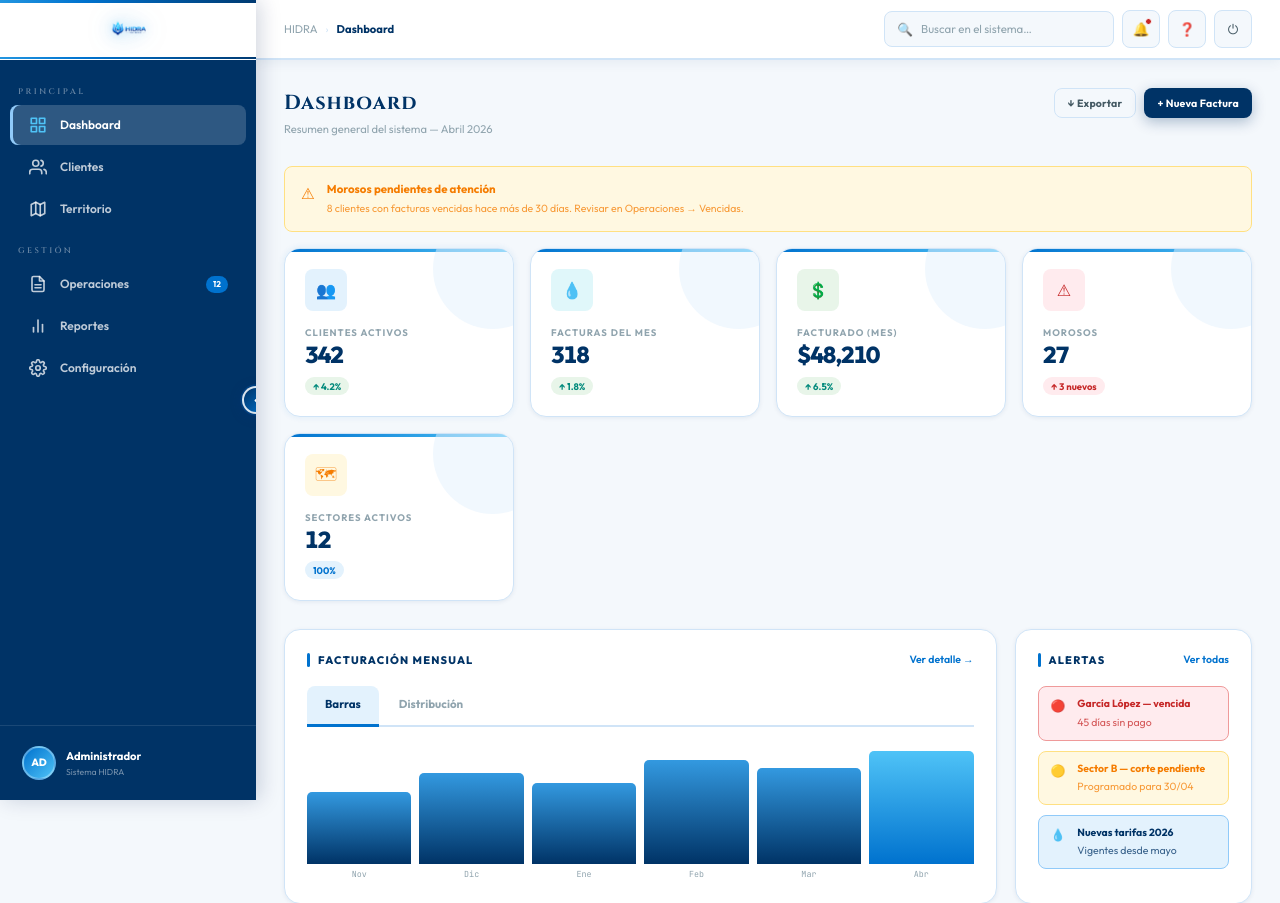
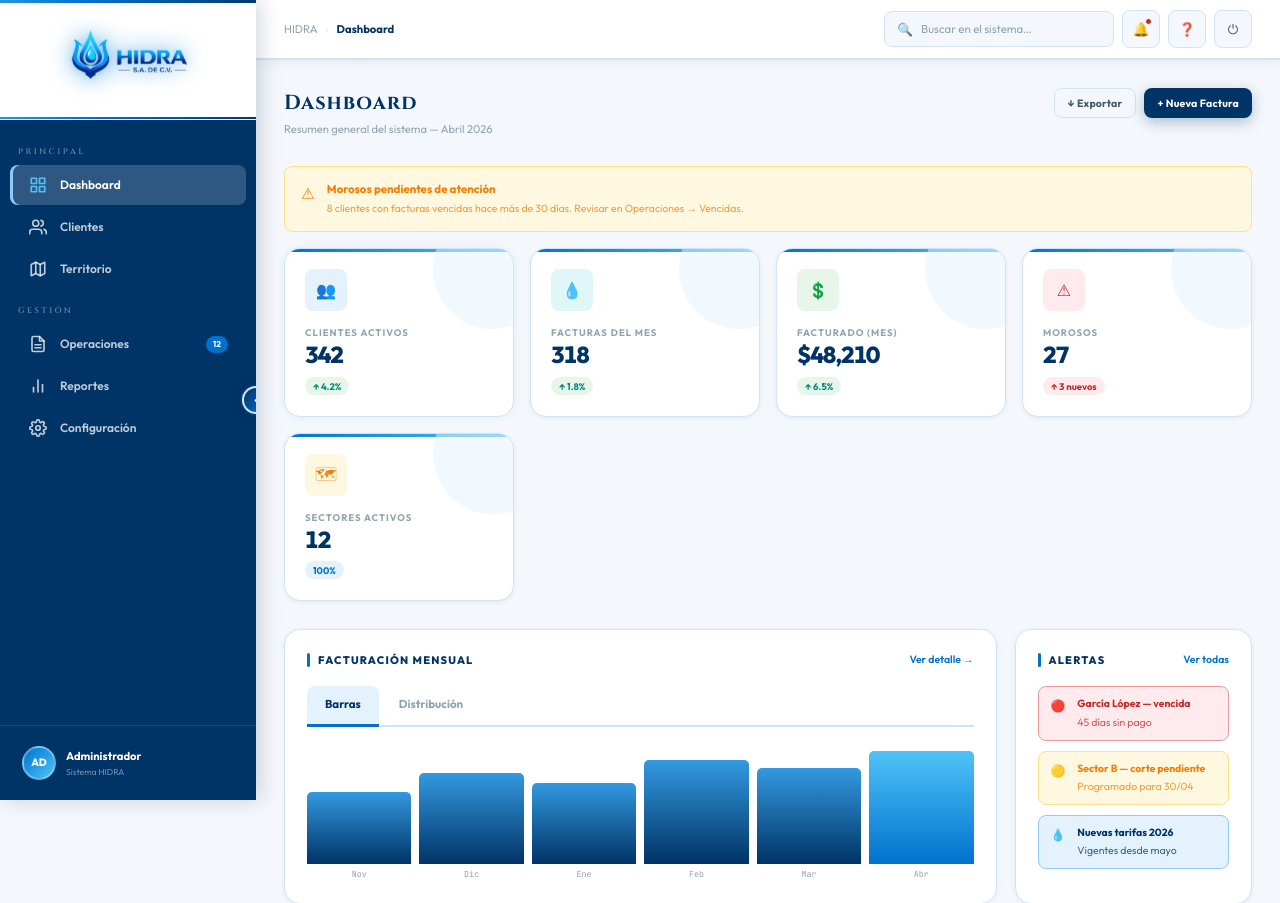
Before and after one commit to Josereph/HIDRA_S.A_de_C.V, a PHP site: template views/layouts/index.html in a window 1280 px wide. Shown: the top 903 px of the page. Run offline with PHP 8.4, Linux system fonts and the light colour scheme; the template is opened without the code that fills it, so the values that code supplies are empty.

Commit message:
Ajustar estilos de la barra lateral: modificar altura y padding de la marca, y actualizar dimensiones del logo

```diff
--- a/assets/css/sidebar.css
+++ b/assets/css/sidebar.css
@@ -54,13 +54,18 @@
   display: flex;
   align-items: center;
   justify-content: center;
-  height: var(--navbar-h);
-  padding: 0 14px;
+  height: 120px;
+  padding: 14px 10px;
   border-bottom: 1px solid rgba(255,255,255,0.1);
   position: relative;
   background: #FFFFFF;
   overflow: hidden;
-  transition: padding var(--t-normal);
+  transition: height var(--t-normal), padding var(--t-normal);
+}
+
+.sidebar.collapsed .sidebar-brand {
+  height: var(--navbar-h);
+  padding: 0 10px;
 }
 
 /* Línea shimmer inferior */
@@ -77,9 +82,9 @@
 
 /* Logo completo con letras — ocupa todo el ancho disponible */
 .brand-logo {
-  height: 42px;
-  width: auto;
-  max-width: 220px;
+  height: auto;
+  width: 92%;
+  max-width: 240px;
   object-fit: contain;
   display: block;
   animation: logoEntrance 0.6s cubic-bezier(0.34,1.56,0.64,1) both,
```
